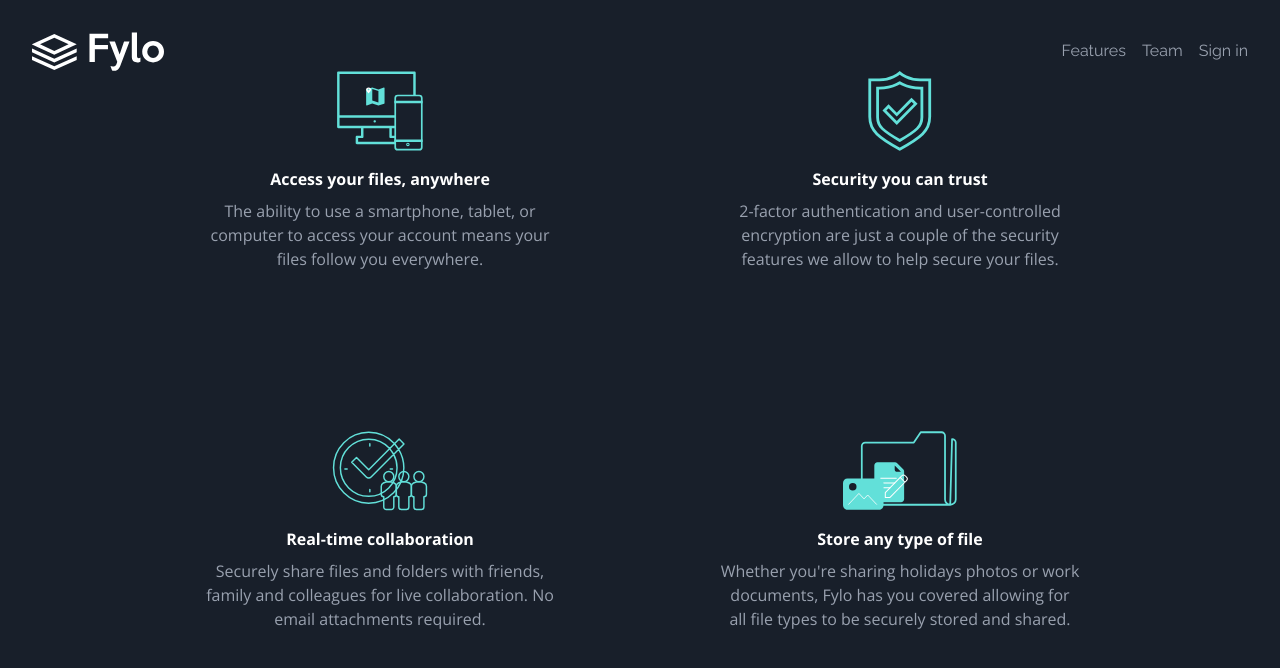
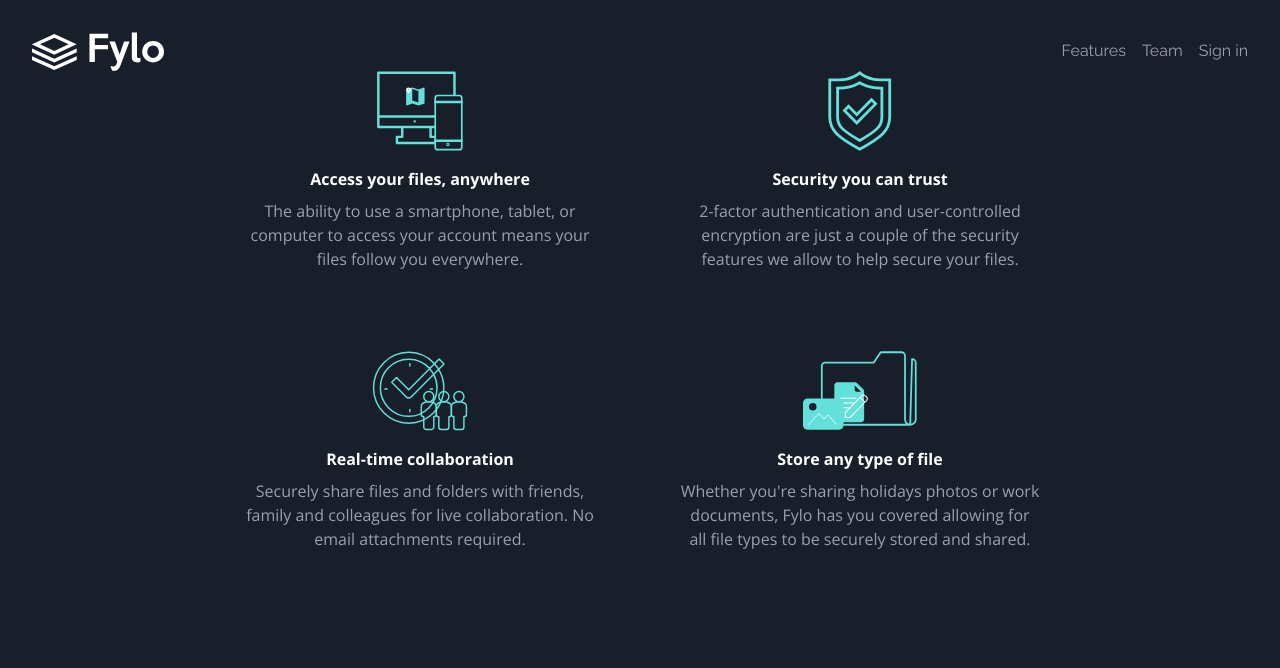
Before and after one commit to Friendlesso/Fylo-Landing-Page, a React (Vite) app: page / in a window 1280 px wide. Shown: the top 668 px of the page. Built offline with nearby package versions, Linux system fonts and the light colour scheme.

Commit message:
Fixed styling issues with homePage and featureList

```diff
--- a/src/components/FeaturesList/FeaturesList.tsx
+++ b/src/components/FeaturesList/FeaturesList.tsx
@@ -4,7 +4,7 @@ import { Feature } from "./Feature";
 
 export default function FeaturesList() {
   return (
-    <section className="grid md:grid-cols-2 grid-rows-1 md:gap-40 gap-15 md:w-fit max-w-[80vw]">
+    <section className="grid md:grid-cols-2 grid-rows-1 lg:gap-20 gap-y-10 gap-x-7 md:w-fit">
       {FEATURES_DATA.map((card, index )=> (
         <Feature
           key={index}
--- a/src/pages/HomePage.tsx
+++ b/src/pages/HomePage.tsx
@@ -2,7 +2,7 @@ import FeaturesList from "../components/FeaturesList/FeaturesList";
 
 export default function HomePage() {
   return (
-    <main className="flex flex-col items-center mx-8">
+    <main className="flex flex-col items-center">
       <FeaturesList />
     </main>
   )
```
